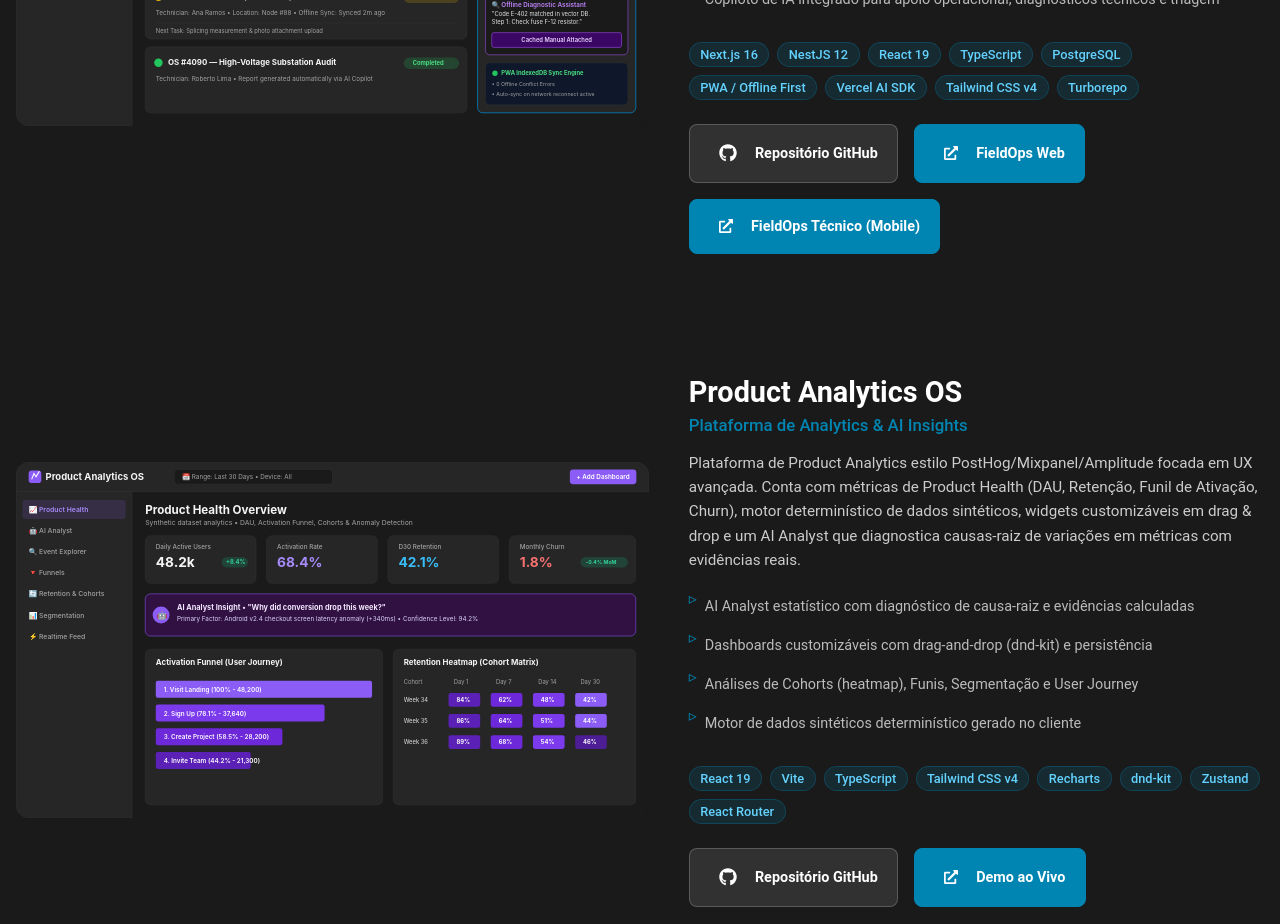
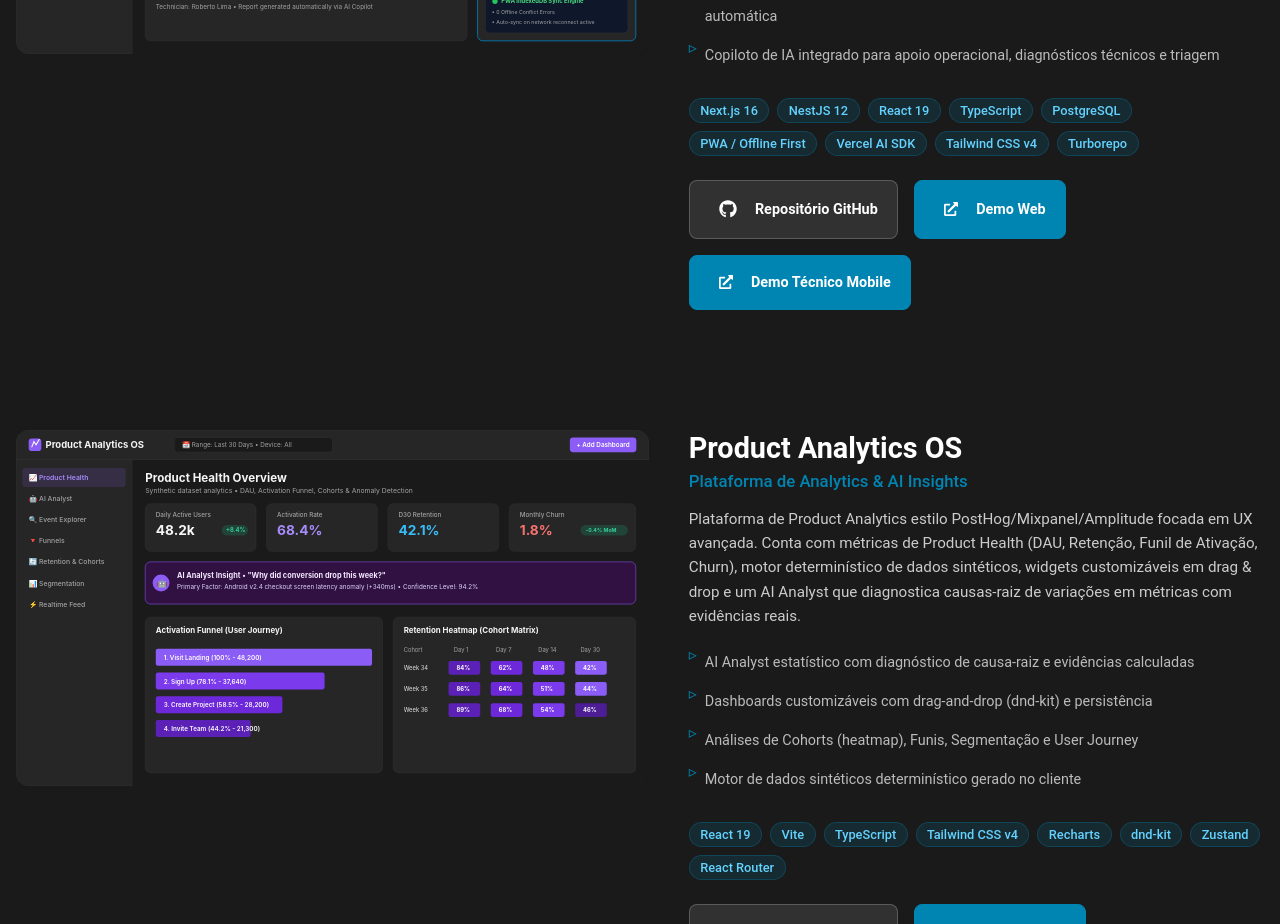
Before and after one commit to saullobueno/saullocom-v14, a React (Vite) app: page / in a window 1280 px wide. Shown: the part 5580-6504 px from the top of the page. Built offline with nearby package versions, Linux system fonts and the light colour scheme.

Commit message:
style(portfolio): ajustar margens, alinhamento de screenshot, titulos legados e rotulos do FieldOps

```diff
--- a/src/components/section/styles.tsx
+++ b/src/components/section/styles.tsx
@@ -131,6 +131,7 @@
     display: flex;
     flex-direction: column;
     gap: 7.5rem;
+    margin-top: 5.5rem;
     margin-bottom: 7rem;
     text-align: left;
   }
@@ -143,7 +144,7 @@
     border: none;
     box-shadow: none;
     padding: 0;
-    align-items: center;
+    align-items: flex-start;
 
     @media (max-width: 960px) {
       grid-template-columns: 1fr;
@@ -282,19 +283,18 @@
   .legacy-portfolio-section {
     margin-top: 4rem;
     padding-top: 3rem;
-    border-top: 1px dashed rgba(255, 255, 255, 0.15);
     text-align: center;
 
     h3.legacy-heading {
       font-size: 1.6rem;
-      color: #fff;
+      color: #0085B2;
       margin-bottom: 0.5rem;
       text-align: center;
     }
 
     p.legacy-subheading {
       font-size: 1rem;
-      color: #888;
+      color: #0085B2;
       margin-bottom: 2rem;
       text-align: center;
     }
--- a/src/data/featuredProjects.ts
+++ b/src/data/featuredProjects.ts
@@ -66,9 +66,9 @@
     ],
     githubUrl: 'https://github.com/saullobueno/fieldops',
     demoUrl: 'https://fieldops-platformweb.vercel.app',
-    demoUrlLabel: 'FieldOps Web',
+    demoUrlLabel: 'Demo Web',
     demoMobileUrl: 'https://fieldops-mobile.vercel.app',
-    demoMobileUrlLabel: 'FieldOps Técnico (Mobile)',
+    demoMobileUrlLabel: 'Demo Técnico Mobile',
     image: '/assets/portfolio/fieldops.svg',
   },
   {
```
